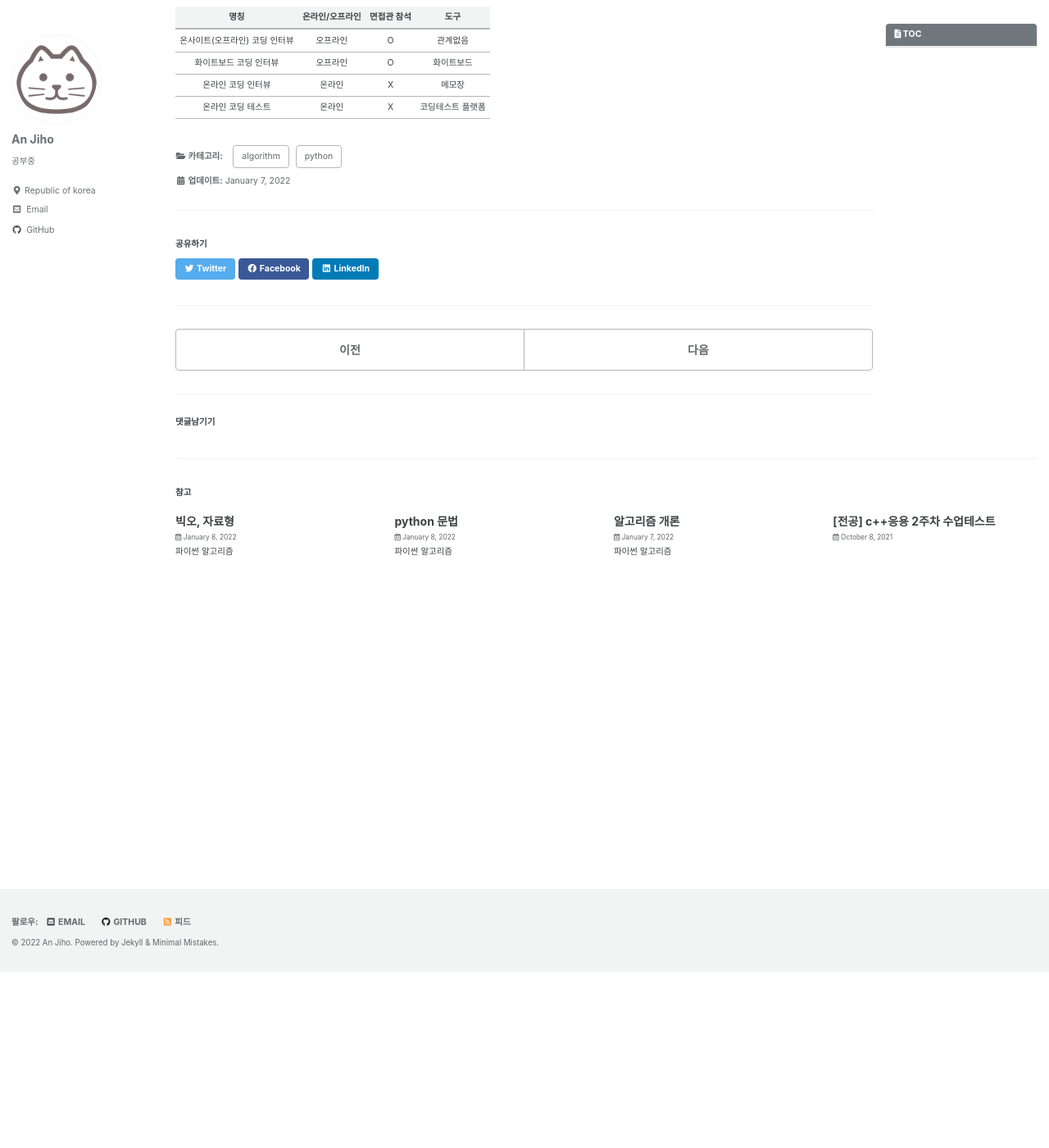
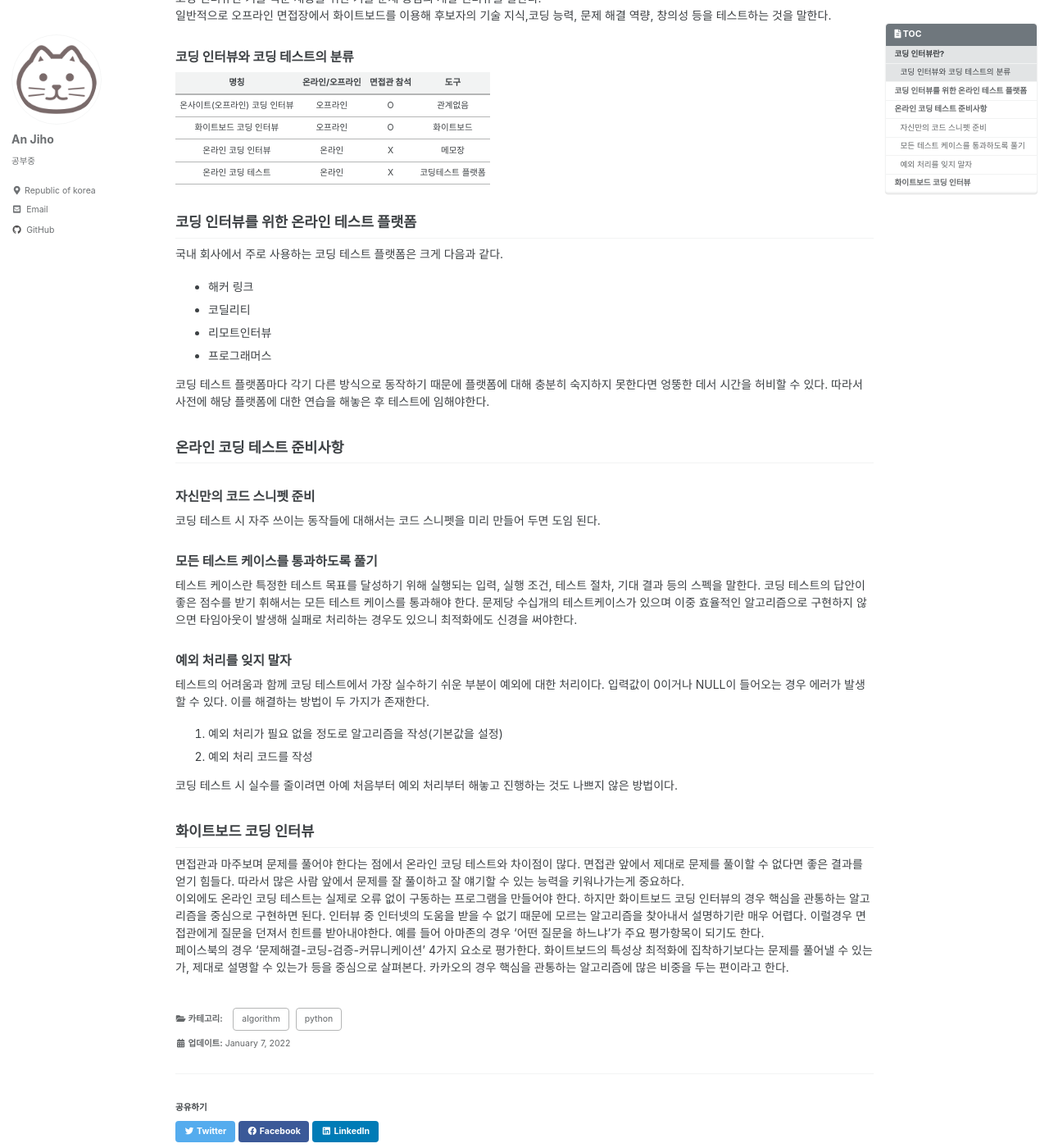
Before and after one commit to an-jiohh/an-jiohh.github.io_jekyll, a Jekyll site: the page built from _posts/python-algorithm/2022-01-07-2.md, in a window 1280 px wide and 1400 px high, scrolled down 215 px. Shown: the whole window at 82% size. Built offline with Jekyll 4.4.1, drawn with Linux system fonts in a browser that asks for light colours; cached includes are drawn as plain includes; comment, search, counter and statistics services are not loaded.

Commit message:
python algorithm

```diff
--- a/_posts/python-algorithm/2022-01-07-2.md
+++ b/_posts/python-algorithm/2022-01-07-2.md
@@ -12,9 +12,11 @@ categories:
 last_modified_at: 2022-01-07T14:00:00-50:00
 ---
 
+## 코딩 인터뷰란?
 코딩 인터뷰란 기술 직군 채용을 위한 기술 문제 중심의 개발 인터뷰를 말한다.
 일반적으로 오프라인 면접장에서 화이트보드를 이용해 후보자의 기술 지식,코딩 능력, 문제 해결 역량, 창의성 등을 테스트하는 것을 말한다.
-* 코딩 인터뷰와 코딩 테스트의 분류
+
+### 코딩 인터뷰와 코딩 테스트의 분류
 
 | 명칭 | 온라인/오프라인  |  면접관 참석 | 도구  |
 |:-:|:-:|:-:|:-:|
@@ -22,3 +24,39 @@ last_modified_at: 2022-01-07T14:00:00-50:00
 |  화이트보드 코딩 인터뷰 | 오프라인 | O  | 화이트보드  |
 |  온라인 코딩 인터뷰 | 온라인  | X  |  메모장 |
 |  온라인 코딩 테스트 |  온라인 |  X |  코딩테스트 플랫폼 |
+
+## 코딩 인터뷰를 위한 온라인 테스트 플랫폼
+국내 회사에서 주로 사용하는 코딩 테스트 플랫폼은 크게 다음과 같다.
+* 해커 링크
+* 코딜리티
+* 리모트인터뷰
+* 프로그래머스
+
+코딩 테스트 플랫폼마다 각기 다른 방식으로 동작하기 때문에 플랫폼에 대해 충분히 숙지하지 못한다면 엉뚱한 데서 시간을 허비할 수 있다.
+따라서 사전에 해당 플랫폼에 대한 연습을 해놓은 후 테스트에 임해야한다.
+
+## 온라인 코딩 테스트 준비사항
+
+### 자신만의 코드 스니펫 준비
+코딩 테스트 시 자주 쓰이는 동작들에 대해서는 코드 스니펫을 미리 만들어 두면 도임 된다.
+
+### 모든 테스트 케이스를 통과하도록 풀기
+테스트 케이스란 특정한 테스트 목표를 달성하기 위해 실행되는 입력, 실행 조건, 테스트 절차, 기대 결과 등의 스펙을 말한다. 코딩 테스트의 답안이
+좋은 점수를 받기 휘해서는 모든 테스트 케이스를 통과해야 한다. 문제당 수십개의 테스트케이스가 있으며 이중 효율적인 알고리즘으로 구현하지 않으면
+타임아웃이 발생해 실패로 처리하는 경우도 있으니 최적화에도 신경을 써야한다.
+
+### 예외 처리를 잊지 말자
+테스트의 어려움과 함께 코딩 테스트에서 가장 실수하기 쉬운 부분이 예외에 대한 처리이다.
+입력값이 0이거나 NULL이 들어오는 경우 에러가 발생할 수 있다.
+이를 해결하는 방법이 두 가지가 존재한다.
+1. 예외 처리가 필요 없을 정도로 알고리즘을 작성(기본값을 설정)
+2. 예외 처리 코드를 작성
+
+코딩 테스트 시 실수를 줄이려면 아예 처음부터 예외 처리부터 해놓고 진행하는 것도 나쁘지 않은 방법이다.
+
+## 화이트보드 코딩 인터뷰
+면접관과 마주보며 문제를 풀어야 한다는 점에서 온라인 코딩 테스트와 차이점이 많다. 면접관 앞에서 제대로 문제를 풀이할 수 없다면 좋은 결과를 얻기 힘들다. 따라서 많은 사람 앞에서 문제를 잘 풀이하고 잘 얘기할 수 있는 능력을 키워나가는게 중요하다.
+이외에도 온라인 코딩 테스트는 실제로 오류 없이 구동하는 프로그램을 만들어야 한다. 하지만 화이트보드 코딩 인터뷰의 경우 핵심을 관통하는 알고리즘을 중심으로 구현하면 된다.
+인터뷰 중 인터넷의 도움을 받을 수 없기 때문에 모르는 알고리즘을 찾아내서 설명하기란 매우 어렵다. 이럴경우 면접관에게 질문을 던져서 힌트를 받아내야한다. 예를 들어 아마존의 경우 '어떤 질문을 하느냐'가 주요 평가항목이 되기도 한다.
+페이스북의 경우 '문제해결-코딩-검증-커뮤니케이션' 4가지 요소로 평가한다. 화이트보드의 특성상 최적화에 집착하기보다는 문제를 풀어낼 수 있는가,
+제대로 설명할 수 있는가 등을 중심으로 살펴본다. 카카오의 경우 핵심을 관통하는 알고리즘에 많은 비중을 두는 편이라고 한다.
```
